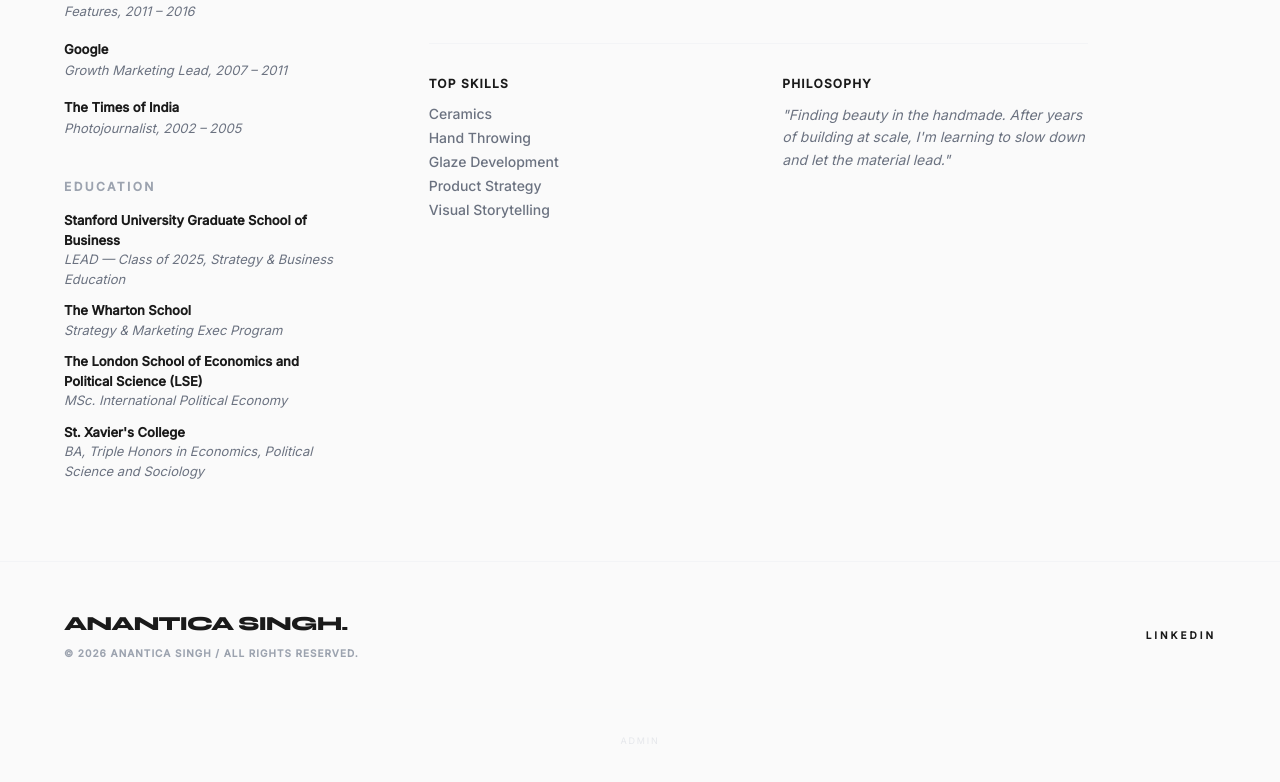
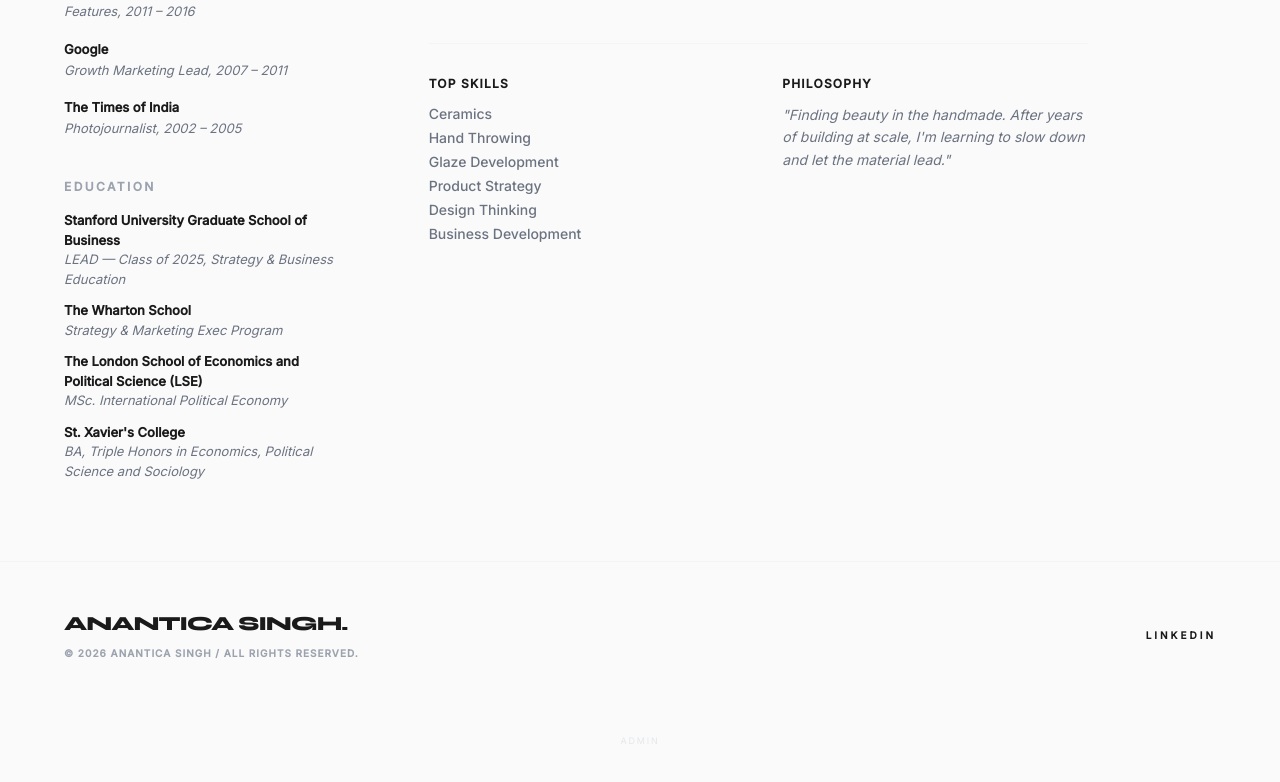
Before and after one commit to ryangermick/anantica, a React (Vite) app: page /about in a window 1280 px wide. Shown: the part 983-1765 px from the top of the page. Built offline with nearby package versions, Linux system fonts and the light colour scheme; no server answers; the database is empty.

Commit message:
Update skills: add Design Thinking, Business Development

```diff
--- a/constants.ts
+++ b/constants.ts
@@ -28,7 +28,7 @@ export const DEFAULT_ABOUT_CONTENT: AboutContent = {
     { school: 'The London School of Economics and Political Science (LSE)', degree: 'MSc. International Political Economy' },
     { school: "St. Xavier's College", degree: 'BA, Triple Honors in Economics, Political Science and Sociology' },
   ],
-  skills: ['Ceramics', 'Hand Throwing', 'Glaze Development', 'Product Strategy', 'Visual Storytelling'],
+  skills: ['Ceramics', 'Hand Throwing', 'Glaze Development', 'Product Strategy', 'Design Thinking', 'Business Development'],
   philosophy: 'Finding beauty in the handmade. After years of building at scale, I\'m learning to slow down and let the material lead.',
   linkedinUrl: 'https://www.linkedin.com/in/anantica',
   linkedinHandle: '/anantica',
```
